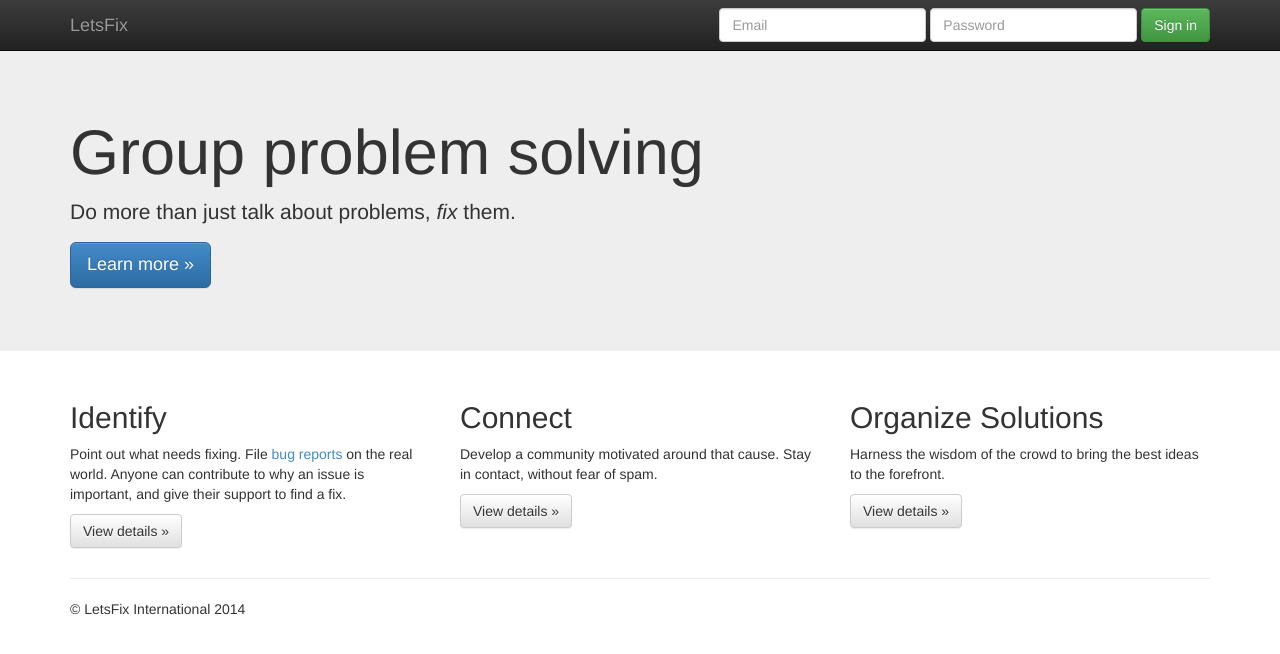
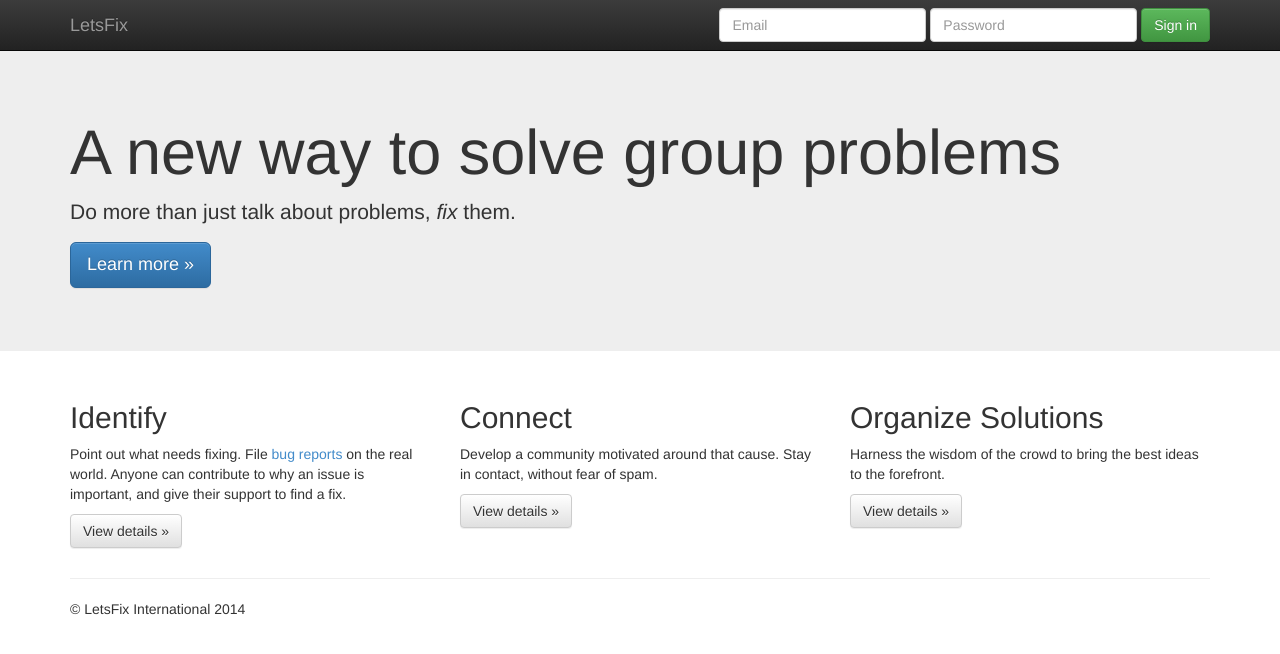
Before and after one commit to utopia/letsfix.net, a Jekyll site: the page index.html, which Jekyll copies as it is, in a window 1280 px wide. Shown: the top 654 px of the page. Built offline with Jekyll 4.4.1, drawn with Linux system fonts in a browser that asks for light colours; nearby versions of some CDN libraries; Markdown is read by kramdown in place of the engine named in the settings.

Commit message:
change intro text

```diff
--- a/index.html
+++ b/index.html
@@ -54,7 +54,7 @@
     <!-- Main jumbotron for a primary marketing message or call to action -->
     <div class="jumbotron">
       <div class="container">
-        <h1>Group problem solving</h1>
+        <h1>A new way to solve group problems</h1>
         <p>Do more than just talk about problems, <em>fix</em> them.</p>
         <p><a class="btn btn-primary btn-lg" role="button">Learn more &raquo;</a></p>
       </div>
```
